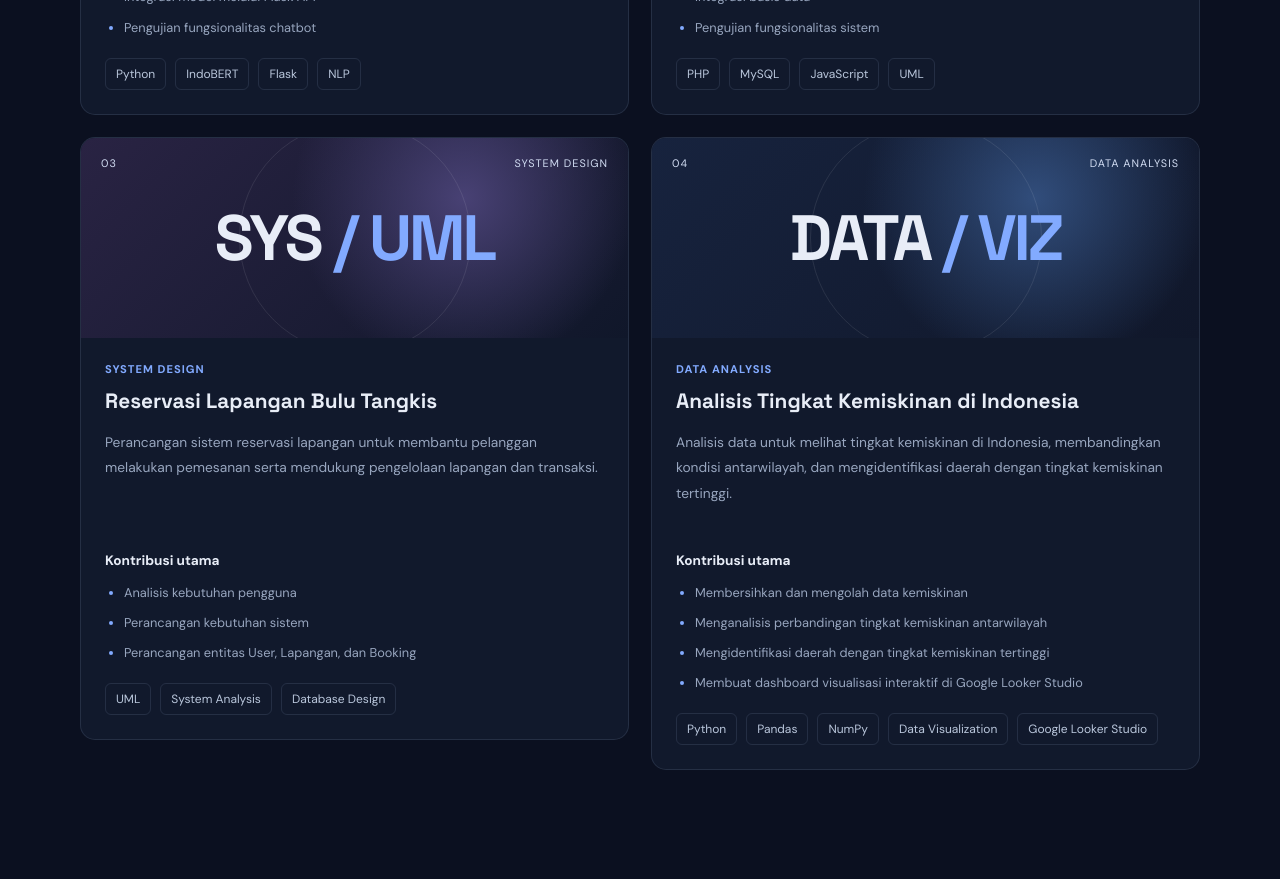
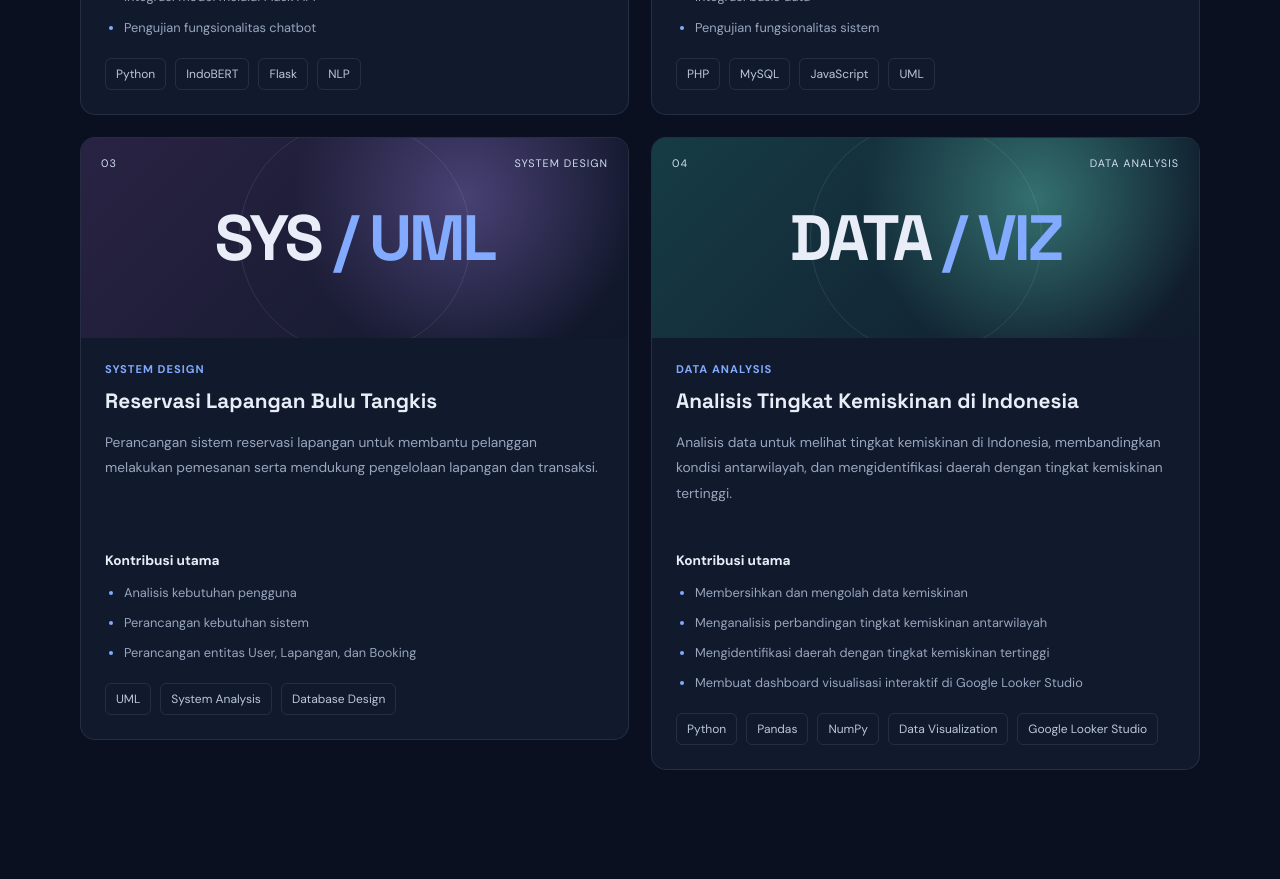
Before and after one commit to MuhammadFadhil04/MuhammadFadhil04.github.io, a React (Vite) app: page / in a window 1280 px wide. Shown: the part 3440-4319 px from the top of the page. Built offline with nearby package versions, Linux system fonts and the light colour scheme.

Commit message:
Add unique data analysis project artwork

```diff
--- a/src/App.css
+++ b/src/App.css
@@ -527,6 +527,12 @@
     linear-gradient(135deg, #292343, #10172a);
 }
 
+.art-04 {
+  background:
+    radial-gradient(circle at 70% 30%, #34706f 0, transparent 42%),
+    linear-gradient(135deg, #163c46, #101a2a);
+}
+
 .project-art::after {
   position: absolute;
   width: 230px;
```
